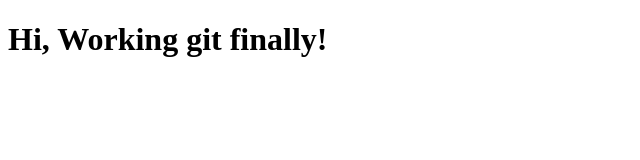
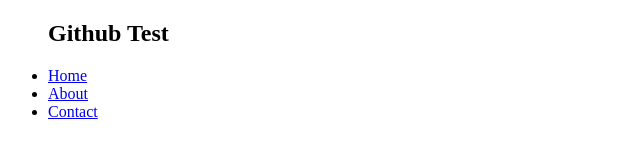
Before and after one commit to sirsa4/Test, a plain HTML site: page index.html in a window 1280 px wide. Shown: the whole page, without its empty margins (0-640 px from the left). Drawn offline with Linux system fonts and the light colour scheme.

Commit message:
change 2

```diff
--- a/index.html
+++ b/index.html
@@ -7,6 +7,18 @@
     <title>Document</title>
 </head>
 <body>
-    <h1>Hi, Working git finally! </h1>
+    <div class="container">
+        <nav>
+            <ul>
+                <h1>Github Test</h1>
+                <li><a href="#">Home</a></li>
+                <li><a href="#">About</a></li>
+                <li><a href="#">Contact</a></li>
+            </ul>
+        </nav>
+        <main></main>
+        <aside></aside>
+        <footer></footer>
+    </div>
 </body>
 </html>
```
